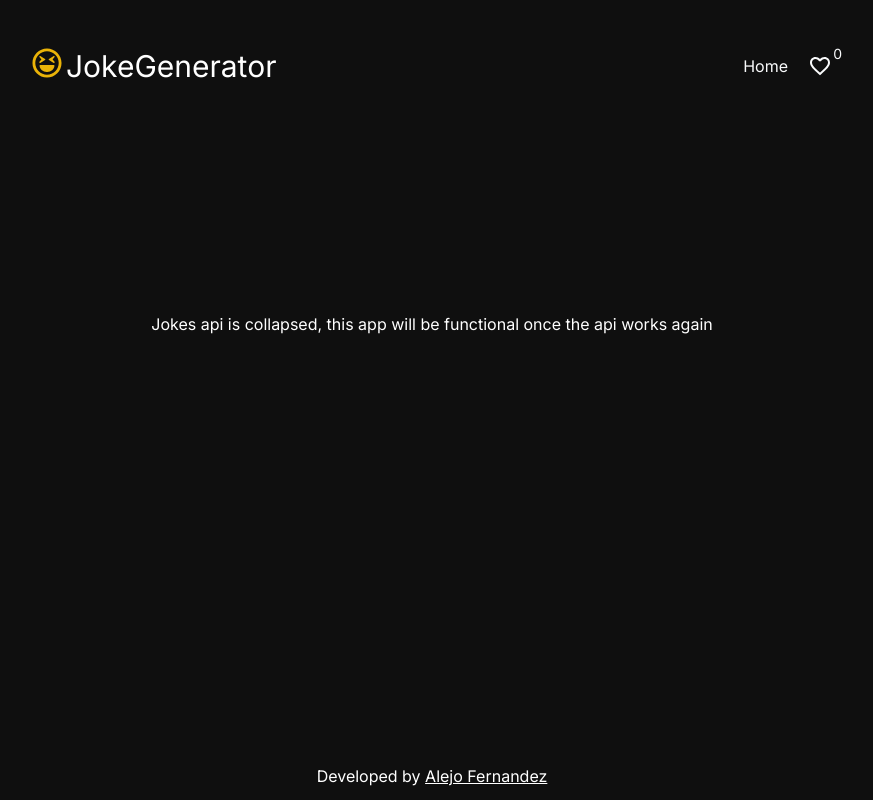
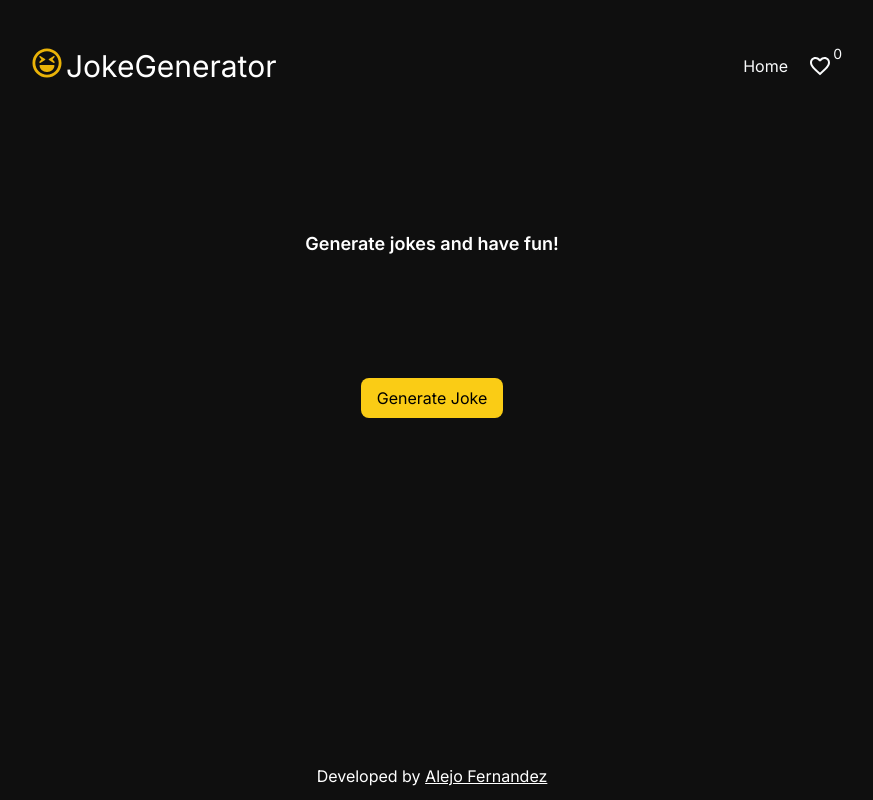
Before and after one commit to AlejoFernandez10/jokeGenerator, a Next.js app: page / in a window 1280 px wide. Shown: the whole page, without its empty margins (208-1081 px from the left). Built offline with nearby package versions, Linux system fonts and the light colour scheme.

Commit message:
Api & app working again

```diff
--- a/src/app/page.jsx
+++ b/src/app/page.jsx
@@ -28,7 +28,7 @@ export default function Home() {
       const response = await axios.request(options)
       const data = response.data
 
-      setJoke(data.body)
+      setJoke(data.body[0])
     }
 
     const activeRefreshBtn =()=>{
@@ -44,7 +44,7 @@ export default function Home() {
 
       <div className='w-[95%] min-h-[60vh] flex flex-col  justify-center  max-w-[800px]'>
 
-     {/*  <div className='mb-20  '>
+     <div className='mb-20  '>
         <h1 className={`text-base sm:text-lg  font-semibold pb-10 text-white flex flex-col gap-4 ${!joke && 'text-center'} `}> {joke && 'Setup:'} <span>{joke ?   joke.setup : 'Generate jokes and have fun!'} </span></h1>
 
        <p className=' font-semibold gap-3 text-xs sm:text-base flex flex-col'>
@@ -71,9 +71,9 @@ export default function Home() {
           <FiRefreshCcw className='text-2xl  ' />
             Regenerate
         </div>
-      }  */}
+      }
 
-      <h1 className='text-center'>Jokes api is collapsed, this app will be functional once the api works again</h1>
+
 
     </div>
 
```
